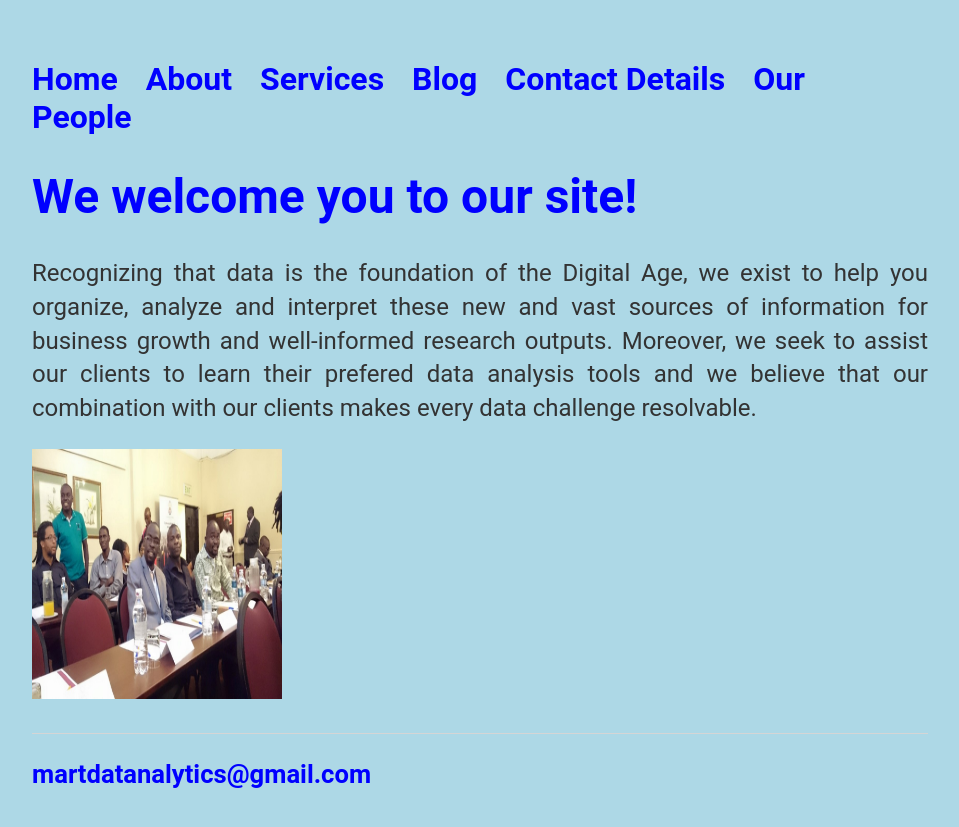
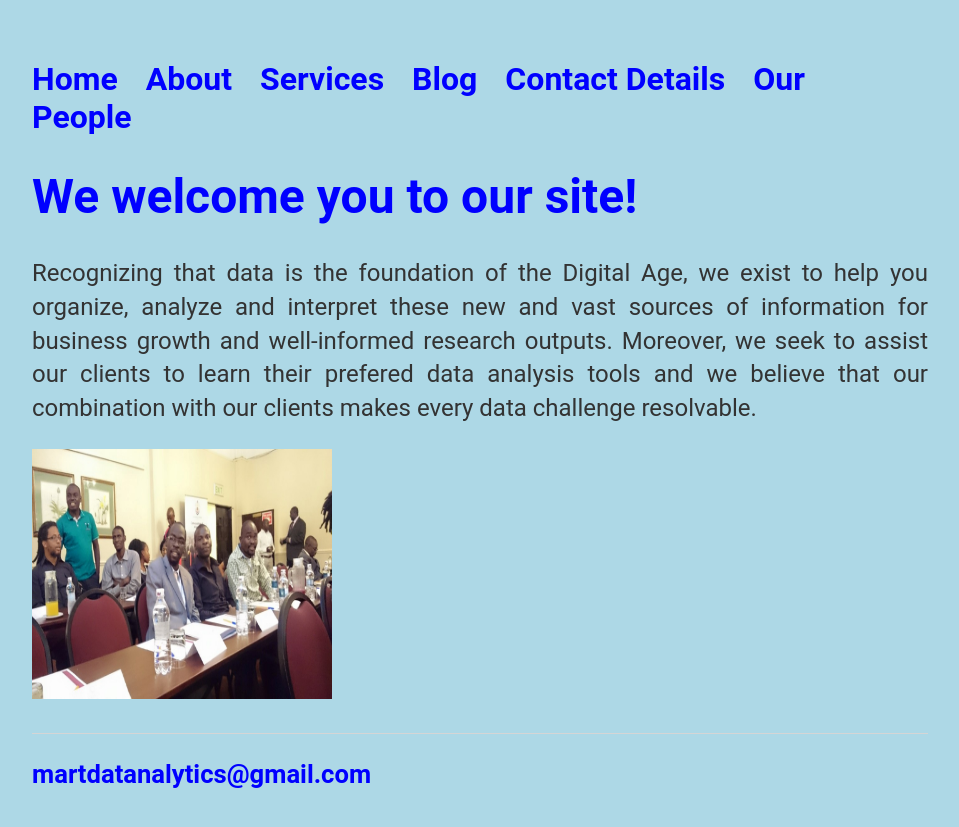
Before and after one commit to martdatanalytics/martdatanalytics.github.io, a Jekyll site: the page built from index.html, in a window 1280 px wide. Shown: the top 827 px of the page, without its empty margins (160-1119 px from the left). Built offline with Jekyll 4.4.1, drawn with Linux system fonts in a browser that asks for light colours.

Commit message:
Update index.html

```diff
--- a/index.html
+++ b/index.html
@@ -9,6 +9,6 @@ title: MartDat Analytics Inc
 	our clients to learn their prefered data analysis tools and we believe that our combination with our clients makes every
 	data challenge resolvable.</p>
 
-	<p><img src="/images/Training.jpg",alt="Picture of Martin", width="250", height="250",align="left"> </p>
+	<p><img src="/images/Training.jpg",alt="Picture of Martin", width="300", height="250",align="left"> </p>
 
 </div><!-- /.blurb -->
```
